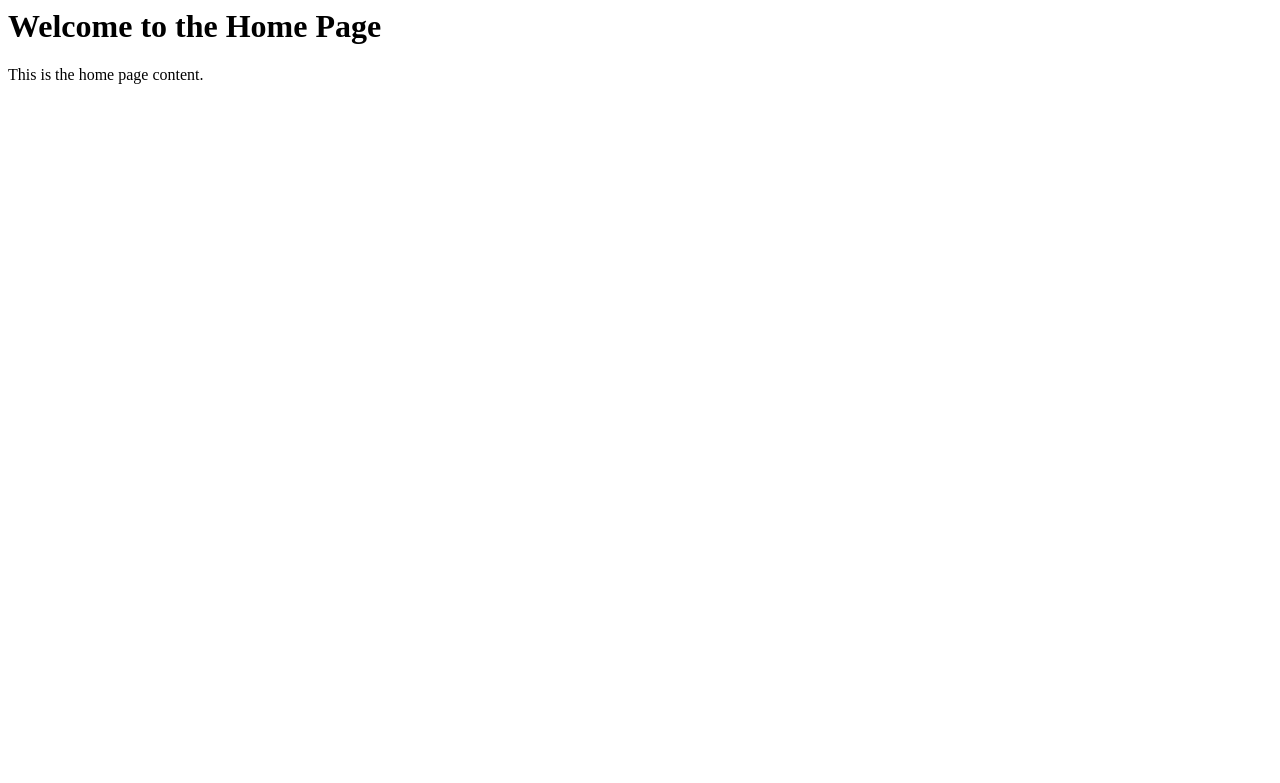
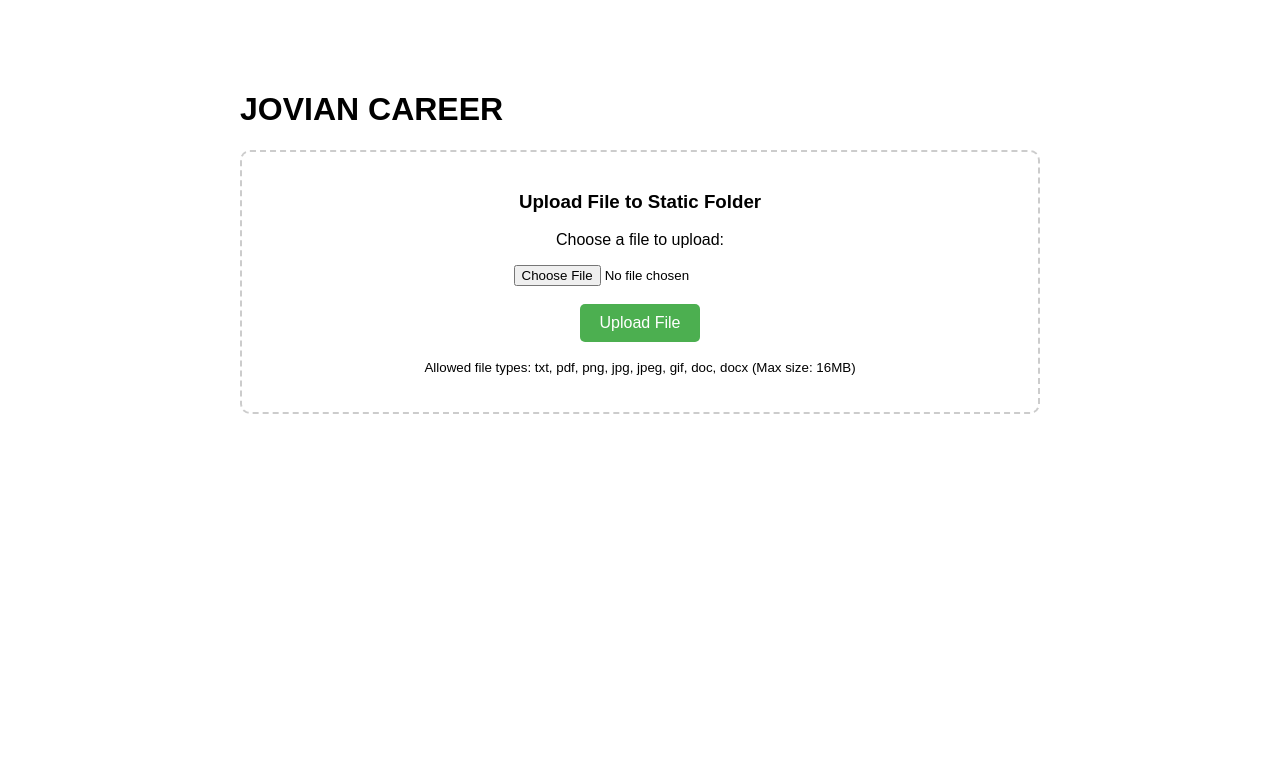
Before and after one commit to AhmadChasing/jovian-careers-ahmad, a Flask app: page / in a window 1280 px wide. Shown: the top 783 px of the page. Run offline with Flask 3, Linux system fonts and the light colour scheme.

Commit message:
Add ability to upload files to the static folder on the website
Adds a file upload endpoint to the Flask application, allowing users to upload specified file types (txt, pdf, png, jpg, jpeg, gif, doc, docx) up to 16MB to the 'static' folder. Includes basic validation and user feedback.

Replit-Commit-Author: Agent
Replit-Commit-Session-Id: ef134448-79de-47ea-b33b-1641d9b471ce
Replit-Commit-Checkpoint-Type: full_checkpoint
Replit-Commit-Screenshot-Url: https://storage.googleapis.com/screenshot-production-us-central1/a316775d-d0e7-406a-b53a-69beeadc67fe/ef134448-79de-47ea-b33b-1641d9b471ce/67Kyu9m

```diff
--- a/app.py
+++ b/app.py
@@ -1,12 +1,43 @@
-from flask import Flask, render_template
+from flask import Flask, render_template, request, redirect, url_for, flash
+from werkzeug.utils import secure_filename
+import os
 
 app = Flask(__name__)
+app.config['SECRET_KEY'] = 'your-secret-key-here'
+app.config['UPLOAD_FOLDER'] = 'static'
+app.config['MAX_CONTENT_LENGTH'] = 16 * 1024 * 1024  # 16MB max file size
 
+ALLOWED_EXTENSIONS = {'txt', 'pdf', 'png', 'jpg', 'jpeg', 'gif', 'doc', 'docx'}
+
+def allowed_file(filename):
+    return '.' in filename and \
+           filename.rsplit('.', 1)[1].lower() in ALLOWED_EXTENSIONS
 
 @app.route('/')
 def hello_world():
     return render_template('home.html')
 
+@app.route('/upload', methods=['POST'])
+def upload_file():
+    if 'file' not in request.files:
+        flash('No file selected')
+        return redirect(request.url)
+
+    file = request.files['file']
+
+    if file.filename == '':
+        flash('No file selected')
+        return redirect(url_for('hello_world'))
+
+    if file and file.filename and allowed_file(file.filename):
+        filename = secure_filename(file.filename)
+        file.save(os.path.join(app.config['UPLOAD_FOLDER'], filename))
+        flash(f'File "{filename}" uploaded successfully!')
+        return redirect(url_for('hello_world'))
+    else:
+        flash('Invalid file type. Allowed types: txt, pdf, png, jpg, jpeg, gif, doc, docx')
+        return redirect(url_for('hello_world'))
+
 
 if __name__ == '__main__':
     app.run(host='0.0.0.0', debug=True)
--- a/templates/home.html
+++ b/templates/home.html
@@ -1,10 +1,74 @@
-<doctype html>
+<!DOCTYPE html>
 <html>
   <head>
     <title>Al mustapha Career</title>
+    <style>
+      body {
+        font-family: Arial, sans-serif;
+        max-width: 800px;
+        margin: 50px auto;
+        padding: 20px;
+      }
+      .upload-form {
+        border: 2px dashed #ccc;
+        padding: 20px;
+        margin: 20px 0;
+        text-align: center;
+        border-radius: 10px;
+      }
+      .upload-btn {
+        background-color: #4CAF50;
+        color: white;
+        padding: 10px 20px;
+        border: none;
+        border-radius: 5px;
+        cursor: pointer;
+        font-size: 16px;
+      }
+      .upload-btn:hover {
+        background-color: #45a049;
+      }
+      .message {
+        padding: 10px;
+        margin: 10px 0;
+        border-radius: 5px;
+      }
+      .success {
+        background-color: #d4edda;
+        color: #155724;
+        border: 1px solid #c3e6cb;
+      }
+      .error {
+        background-color: #f8d7da;
+        color: #721c24;
+        border: 1px solid #f5c6cb;
+      }
+    </style>
   </head>
   <body>
-      <h1>Welcome to the Home Page</h1>
-      <p>This is the home page content.</p>
+    <h1>JOVIAN CAREER</h1>
+
+    <!-- Flash messages -->
+    {% with messages = get_flashed_messages() %}
+      {% if messages %}
+        {% for message in messages %}
+          <div class="message success">{{ message }}</div>
+        {% endfor %}
+      {% endif %}
+    {% endwith %}
+
+    <!-- File Upload Form -->
+    <div class="upload-form">
+      <h3>Upload File to Static Folder</h3>
+      <form action="/upload" method="post" enctype="multipart/form-data">
+        <p>Choose a file to upload:</p>
+        <input type="file" name="file" required>
+        <br><br>
+        <button type="submit" class="upload-btn">Upload File</button>
+      </form>
+      <p><small>Allowed file types: txt, pdf, png, jpg, jpeg, gif, doc, docx (Max size: 16MB)</small></p>
+    </div>
+
+    <img src="">
   </body>
 </html>
```
Also changed, not shown: 1 other file. Lines whose indentation alone changed are shown as unchanged.
